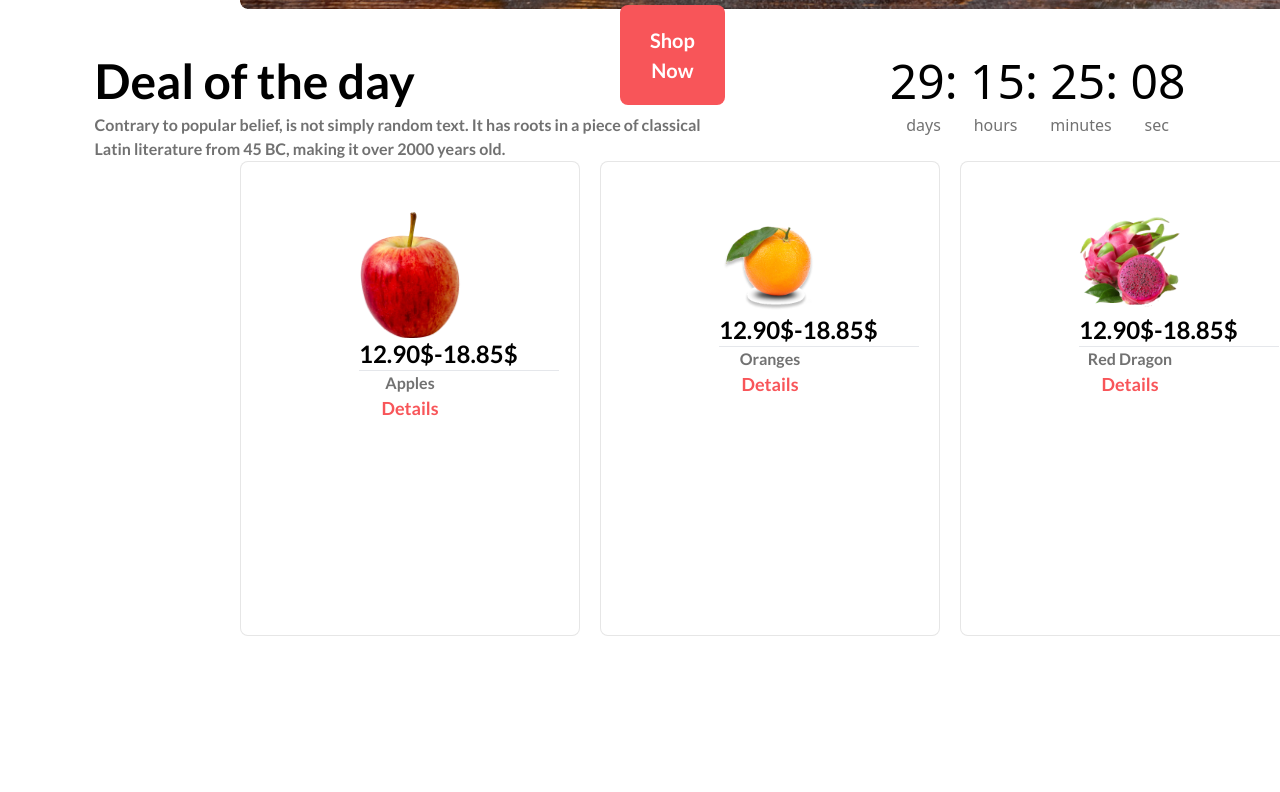
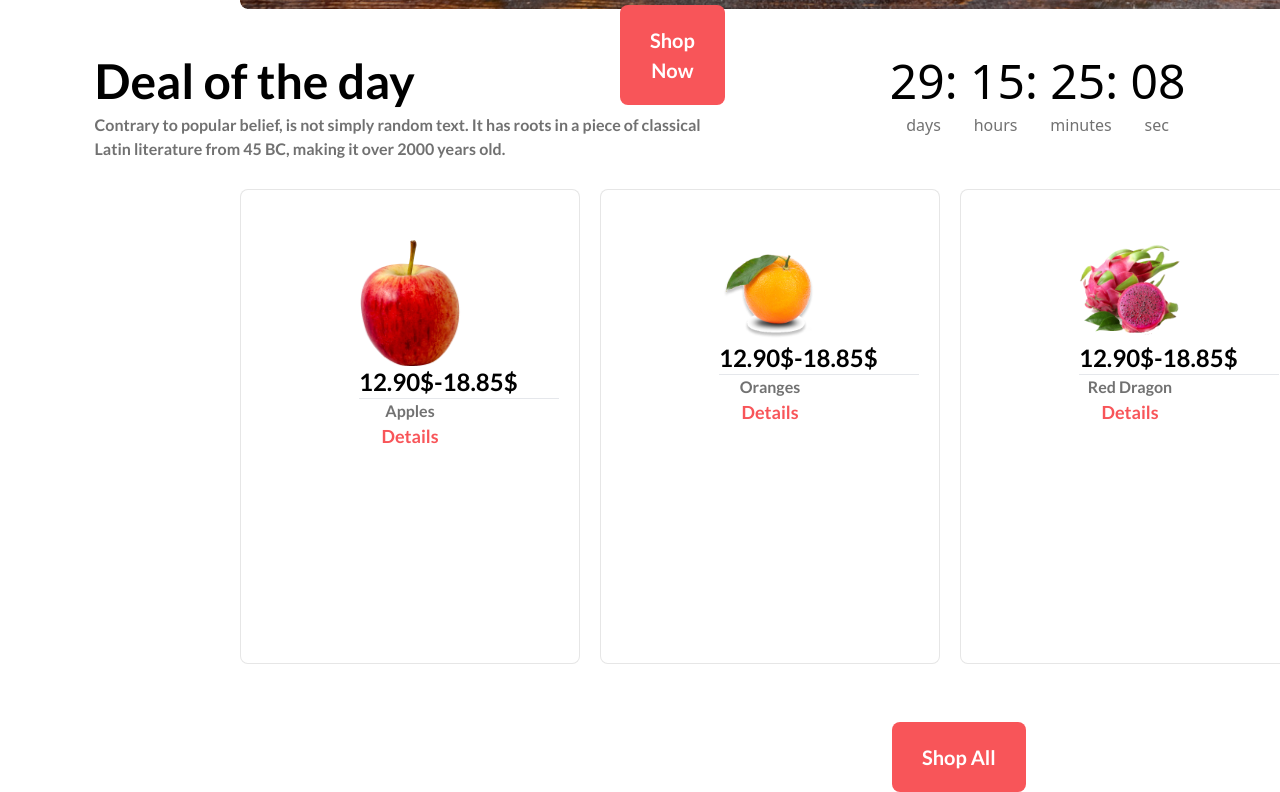
Before and after one commit to partha209/Fruits-assignment, a plain HTML site: page index.html in a window 1280 px wide. Shown: the part 753-1545 px from the top of the page. Before the commit the page ends 1471 px from the top, so only its background shows below. Drawn offline with nearby package versions, Linux system fonts and the light colour scheme.

Commit message:
added btn

```diff
--- a/index.html
+++ b/index.html
@@ -98,6 +98,10 @@
         .padding-orange {
             padding: 50px 106px 297px 106px;
         }
+        .mar{
+            margin-top: 50px;
+            margin-left: 892px;
+        }
     </style>
 </head>
 
@@ -158,7 +162,7 @@
                 <div>
 
                 </div>
-                <div class="flex  ml-60">
+                <div class="flex  ml-60 mt-7">
                     <div class="border  mr-5">
                         <div class="padding-apple">
                             <img class=" " src="images/fruit6.png" alt="">
@@ -194,9 +198,16 @@
                             <p class="para">Banana</p>
                             <h6 class="h6">Details</h6>
                         </div>
+
                     </div>
+
                 </div>
+                <div class="mar">
+                    <button class="btn-primary">Shop All</button>
+                   </div>
+
             </div>
+
         </section>
     </main>
     <footer>
```
